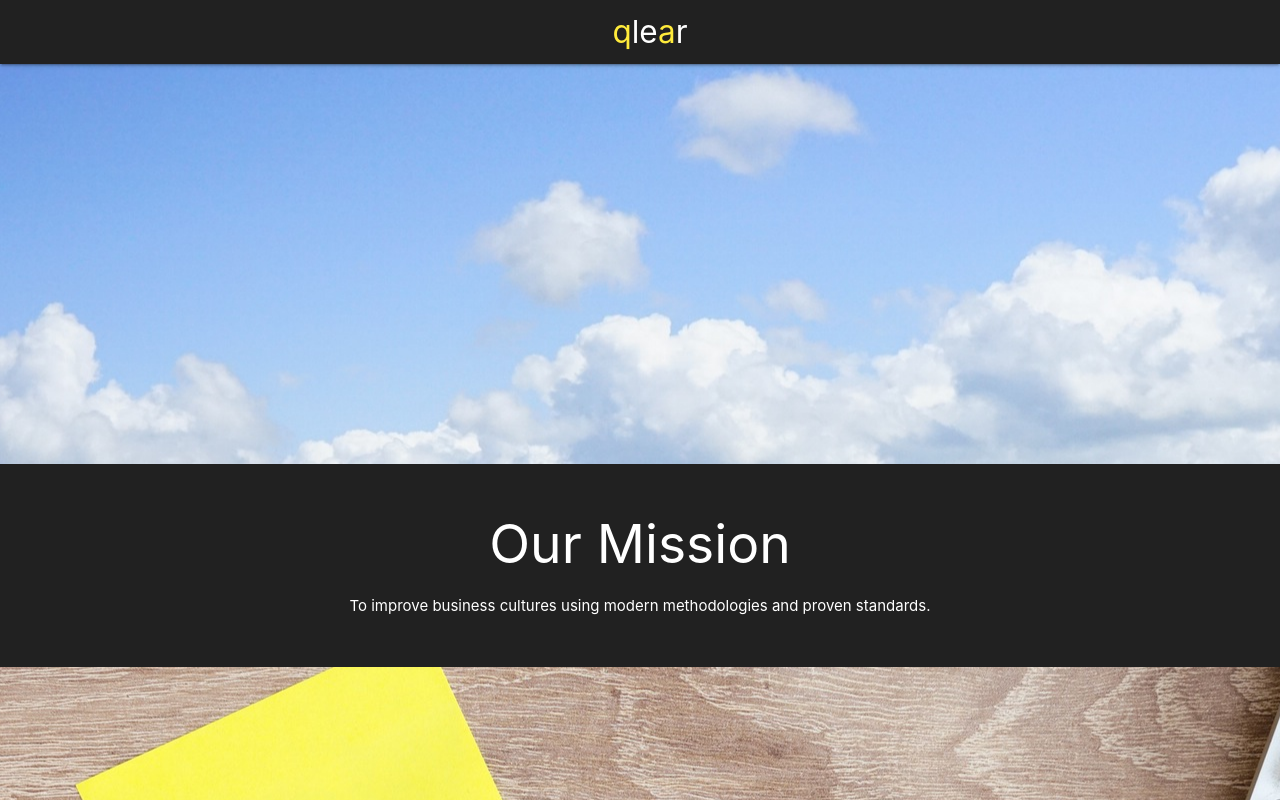
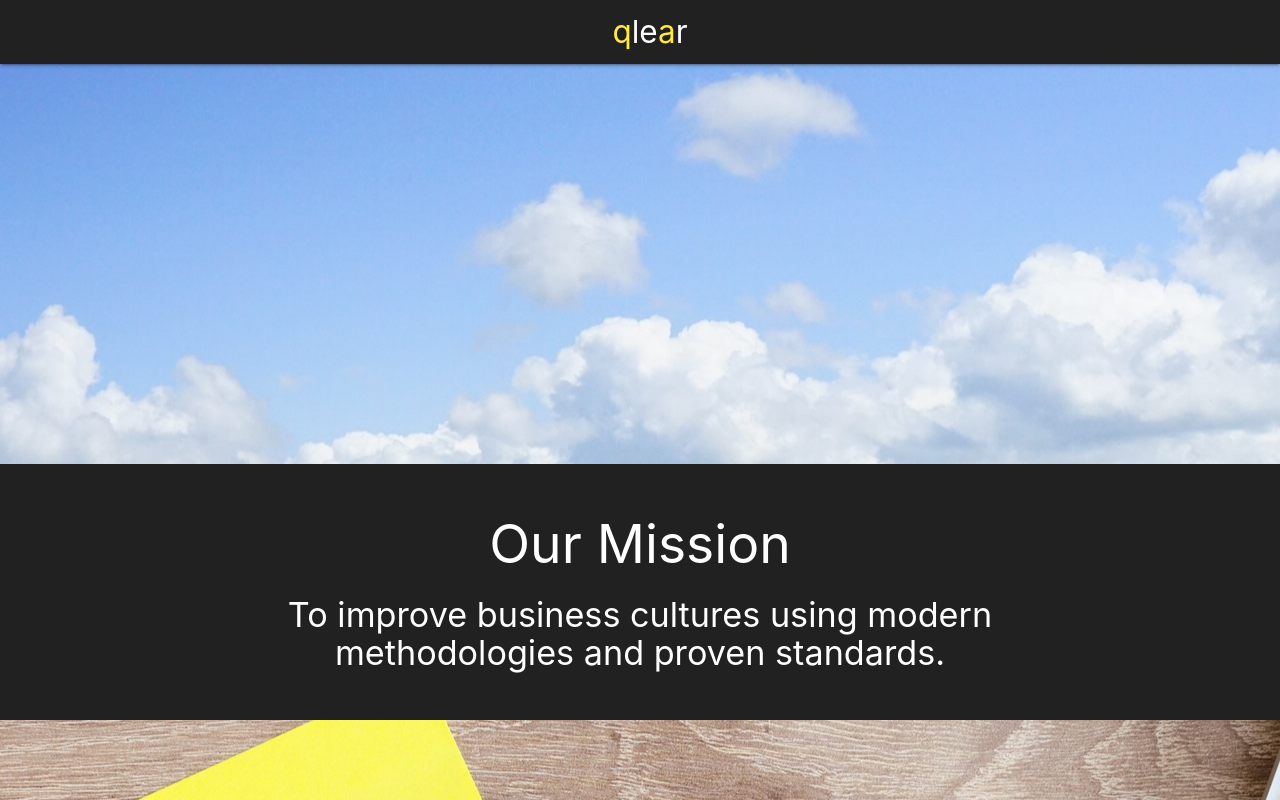
Before and after one commit to Qlear/qlear.github.io, a website: page index.html in a window 1280 px wide. Shown: the top 800 px of the page. Drawn offline with nearby package versions, Linux system fonts and the light colour scheme.

Commit message:
formatting mission text

```diff
--- a/index.html
+++ b/index.html
@@ -28,9 +28,9 @@
     <div class="section grey darken-4">
         <div class="row container">
             <h2 class="header white-text" style="text-align: center">Our Mission</h2>
-            <p class="white-text" style="text-align: center">
+            <h4 class="header white-text" style="text-align: center">
                 To improve business cultures using modern methodologies and proven standards.
-            </p>
+            </h4>
         </div>
     </div>
     <div class="parallax-container">
```
